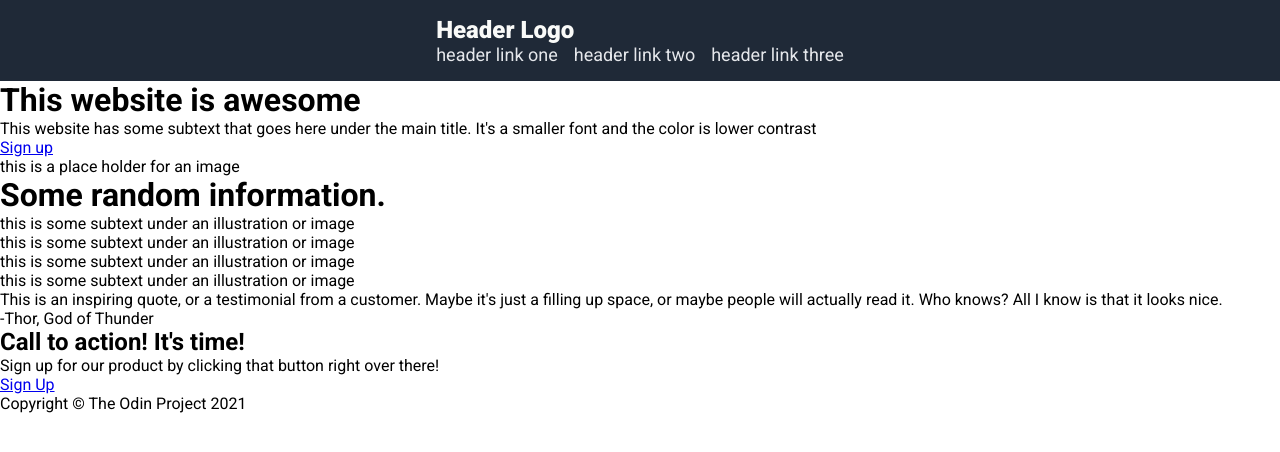
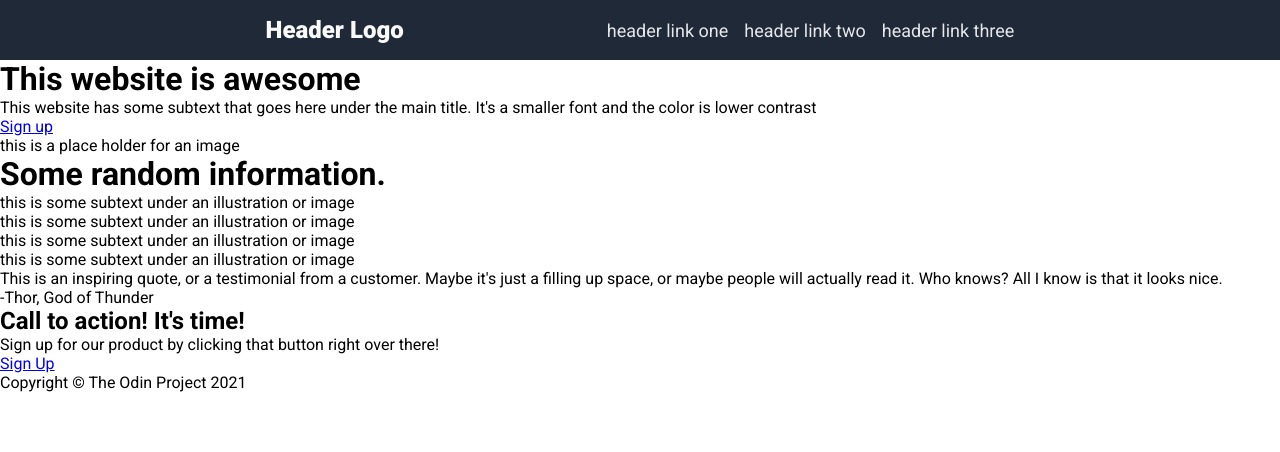
Before and after one commit to rhinzz/odin-landing-page, a plain HTML site: page index.html in a window 1280 px wide. Drawn offline with Linux system fonts and the light colour scheme.

Commit message:
Update styles.css
Add styles to header container

```diff
--- a/styles.css
+++ b/styles.css
@@ -25,6 +25,12 @@ body{
     align-items: center;
     padding: 16px;
 }
+.header .container{
+    display: flex;
+    justify-content: space-between;
+    align-items: center;
+    width: 60%;
+}
 .header h1{
     font-size: 24px;
     font-weight: 900;
```
